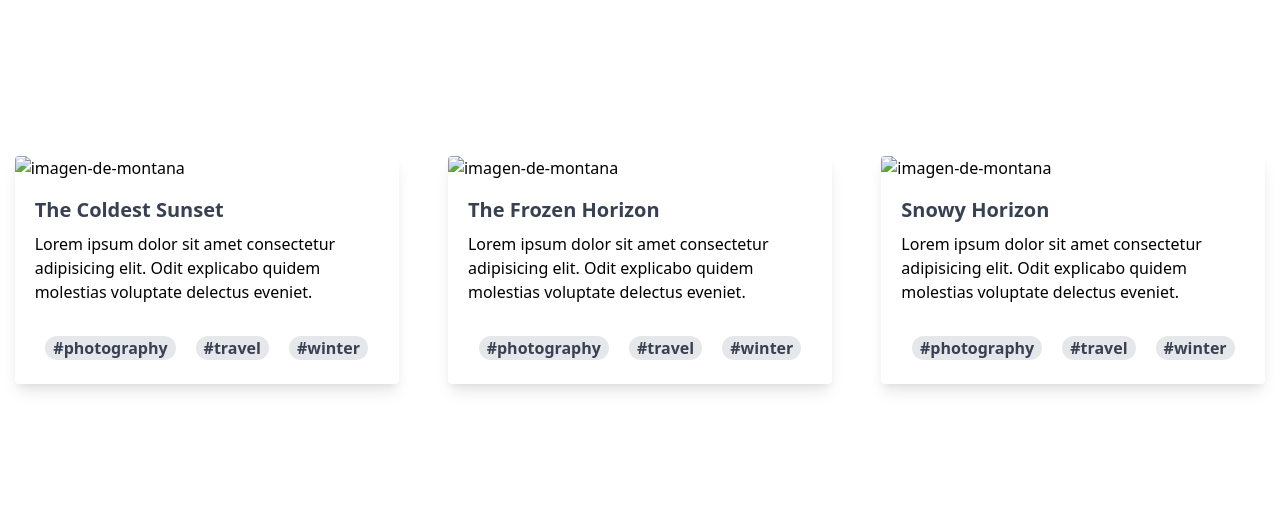
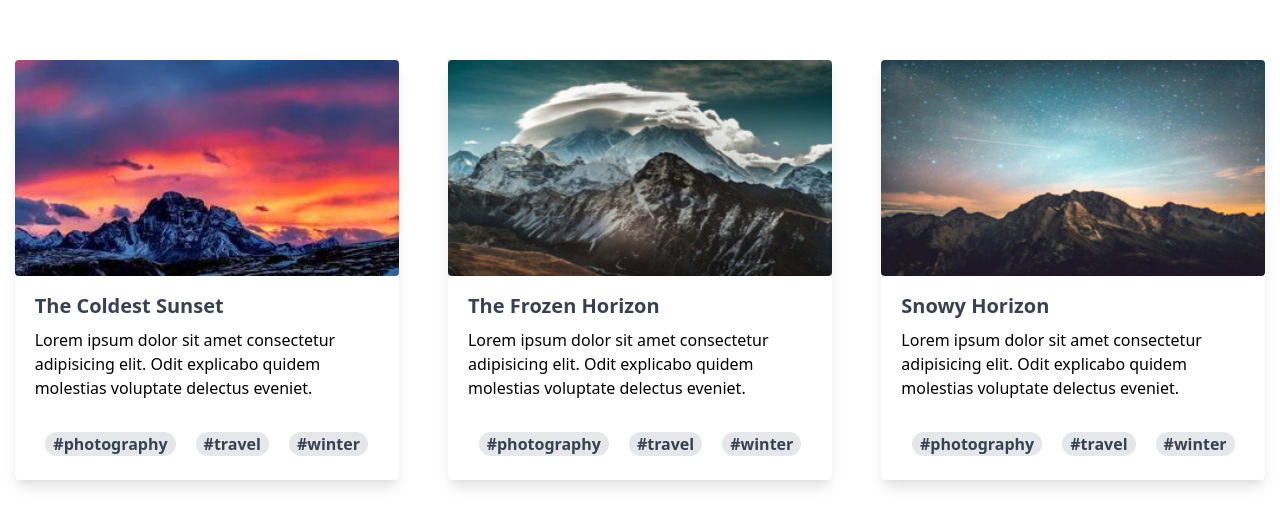
Before and after one commit to BryanQuin3/tailwind-cards, a plain HTML site: page index.html in a window 1280 px wide. Shown: the part 150-676 px from the top of the page. Drawn offline with nearby package versions, Linux system fonts and the light colour scheme; the site is published under a folder, as on GitHub Pages, so addresses that start at the root find nothing.

Commit message:
Update index.html

```diff
--- a/index.html
+++ b/index.html
@@ -11,7 +11,7 @@
 <body>
     <section class="grid place-items-center h-screen gap-5 mt-5 max-w-96 md:grid-cols-2 lg:grid-cols-3">
         <div class="rounded bg-white flex flex-col w-96 shadow-lg">
-            <img class="rounded max-w-96" src="/img/a.jpg" alt="imagen-de-montana">
+            <img class="rounded max-w-96" src="./img/a.jpg" alt="imagen-de-montana">
             <h3 class="text-gray-700 text-xl font-bold mx-5 mt-4">The Coldest Sunset</h3>
             <p class="mx-5 my-2 text-left">Lorem ipsum dolor sit amet consectetur adipisicing elit.
                 Odit explicabo quidem molestias voluptate delectus eveniet.
@@ -23,7 +23,7 @@
             </div>
         </div>
         <div class="rounded bg-white flex flex-col w-96 shadow-lg">
-            <img class="rounded max-w-96" src="/img/b.jpg" alt="imagen-de-montana">
+            <img class="rounded max-w-96" src="./img/b.jpg" alt="imagen-de-montana">
             <h3 class="text-gray-700 text-xl font-bold mx-5 mt-4">The Frozen Horizon</h3>
             <p class="mx-5 my-2 text-left">Lorem ipsum dolor sit amet consectetur adipisicing elit.
                 Odit explicabo quidem molestias voluptate delectus eveniet.
@@ -35,7 +35,7 @@
             </div>
         </div>
         <div class="rounded bg-white flex flex-col w-96 shadow-lg">
-            <img class="rounded max-w-96" src="/img/c.jpg" alt="imagen-de-montana">
+            <img class="rounded max-w-96" src="./img/c.jpg" alt="imagen-de-montana">
             <h3 class="text-gray-700 text-xl font-bold mx-5 mt-4">Snowy Horizon</h3>
             <p class="mx-5 my-2 text-left">Lorem ipsum dolor sit amet consectetur adipisicing elit.
                 Odit explicabo quidem molestias voluptate delectus eveniet.
```
